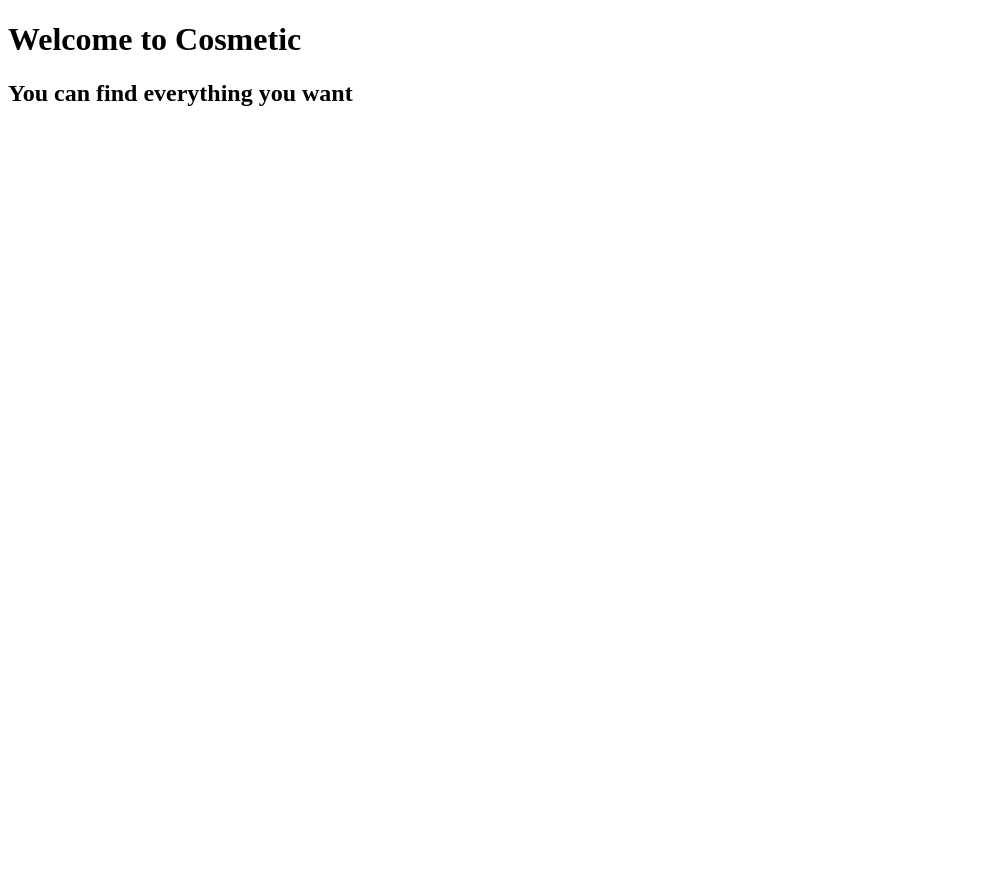
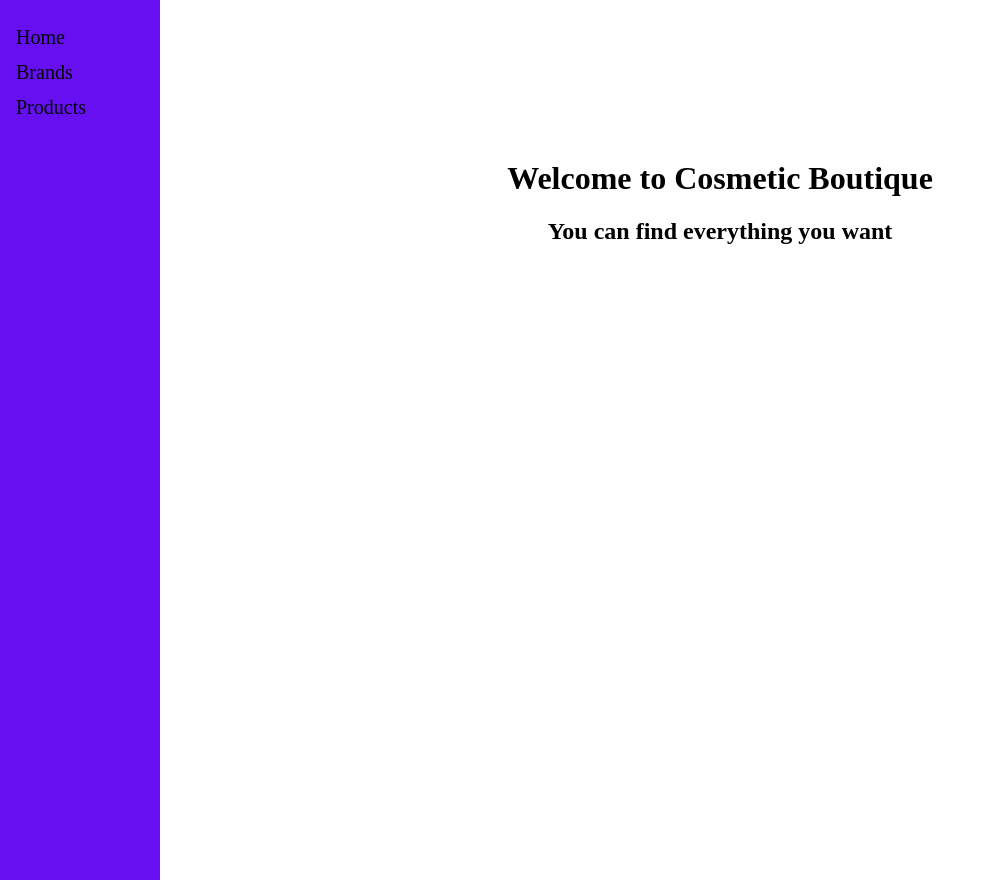
Before and after one commit to zyadalazazi/django-website-project, a Django app: template cosmetic/makeup/templates/makeup/hello.html in a window 1280 px wide. Shown: the whole page, without its empty margins (0-988 px from the left). Run offline with Django 4.2, Linux system fonts and the light colour scheme; the template is opened without the code that fills it, so the values that code supplies are empty.

Commit message:
Added the static sidebar

```diff
--- a/cosmetic/cosmetic/settings.py
+++ b/cosmetic/cosmetic/settings.py
@@ -11,6 +11,7 @@ https://docs.djangoproject.com/en/4.0/ref/settings/
 """
 
 from pathlib import Path
+import os
 
 # Build paths inside the project like this: BASE_DIR / 'subdir'.
 BASE_DIR = Path(__file__).resolve().parent.parent
@@ -119,6 +120,10 @@ USE_TZ = True
 
 STATIC_URL = 'static/'
 
+STATICFILES_DIRS = [
+    os.path.join(BASE_DIR, 'static'),
+]
+
 # Default primary key field type
 # https://docs.djangoproject.com/en/4.0/ref/settings/#default-auto-field
 
--- a/cosmetic/cosmetic/urls.py
+++ b/cosmetic/cosmetic/urls.py
@@ -19,5 +19,7 @@ from makeup.views import welcome_page
 
 urlpatterns = [
     path('admin/', admin.site.urls),
-    path('main/', welcome_page)
+    path('home/', welcome_page),
+    path('brands/', welcome_page),
+    path('products/', welcome_page)
 ]
--- /dev/null
+++ b/cosmetic/makeup/static/css/main_sidebar.css
@@ -0,0 +1,31 @@
+
+.sidenav{
+    height:100%;
+    width:160px;
+    position:fixed;
+    z-index:1;
+    top:0;
+    left:0;
+    background-color:#6610f2;
+    overflow-x:hidden;
+    padding-top:20px;
+}
+
+.sidenav a {
+    padding: 6px 8px 6px 16px;
+    text-decoration: none;
+    font-size:20px;
+    color:#000000;
+    display:block;
+}
+
+.sidenav a:hover{
+    color:#f1f1f1;
+}
+
+.main{
+    margin-top: 160px;
+    margin-left: 160px;
+    padding: 0px 10px;
+    text-align:center;
+}
--- a/cosmetic/makeup/templates/makeup/hello.html
+++ b/cosmetic/makeup/templates/makeup/hello.html
@@ -5,14 +5,25 @@
 
 <head>
   <title>This is the Welcoming Page</title>
+    <link href="{% static "css/main_sidebar.css" %}" rel="stylesheet"/>
 </head>
 
 <body>
 
-<h1>Welcome to Cosmetic</h1>
-<h2>You can find everything you want</h2>
+<div class = "sidenav">
+    <a href = "/home">Home</a>
+    <a href = "/brands">Brands</a>
+    <a href = "/products">Products</a>
+</div>
+
+
+<div id = "welcome-message", class = "main">
+    <h1>Welcome to Cosmetic Boutique</h1>
+    <h2>You can find everything you want</h2>
+</div>
+
+
 
 
 </body>
-
 </html>
--- a/cosmetic/makeup/views.py
+++ b/cosmetic/makeup/views.py
@@ -1,5 +1,6 @@
 from django.shortcuts import render
 from django.http import HttpResponse
+from makeup.models import Brand, Product
 
 # Create your views here.
 
```
Also changed, not shown: cosmetic/db.sqlite3, cosmetic/makeup/admin.py (line endings or trailing spaces).
